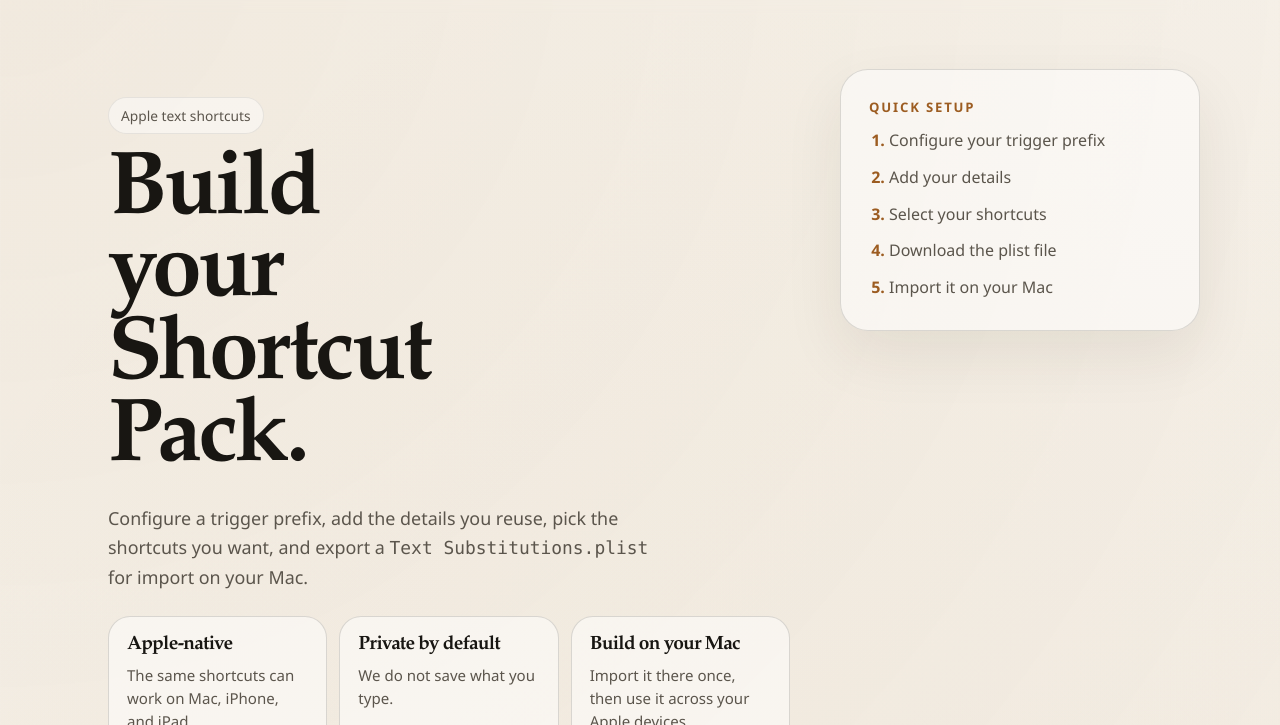
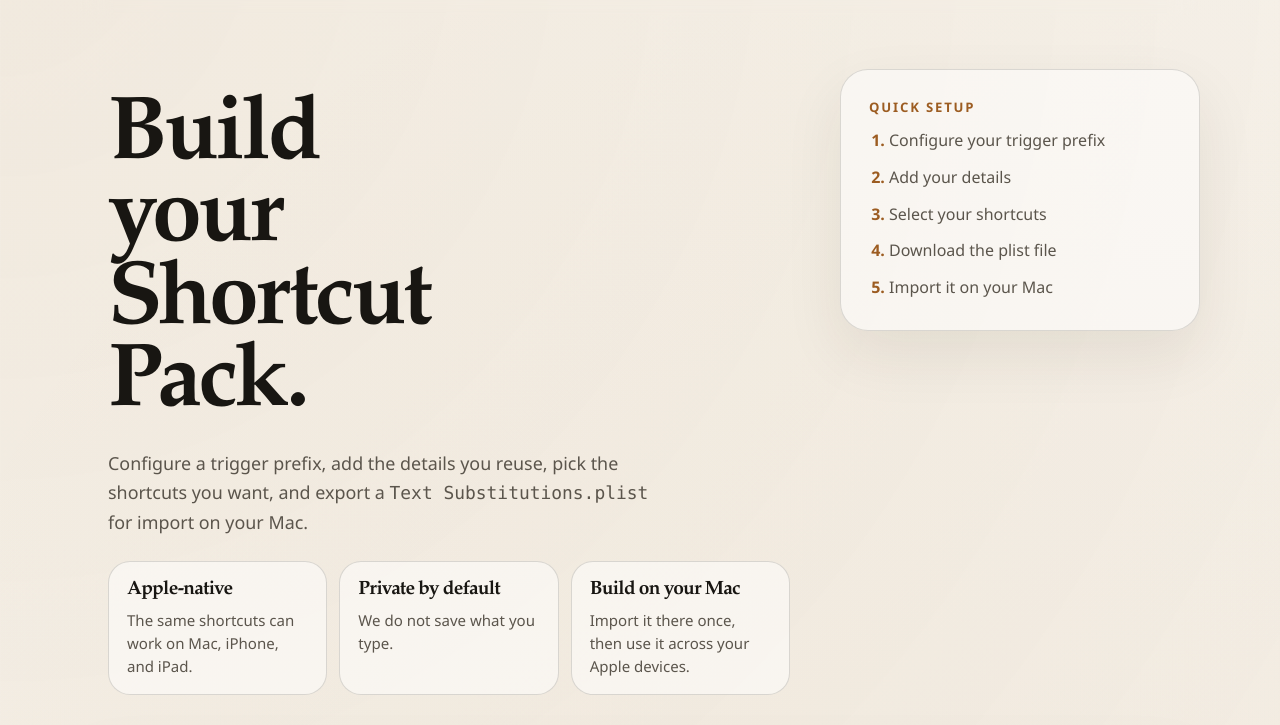
Before and after one commit to amamujee/shortcut-pack, a website: page generator.html in a window 1280 px wide. Shown: the part 75-800 px from the top of the page. Drawn offline with Linux system fonts and the light colour scheme.

Commit message:
Remove leftover builder eyebrow

```diff
--- a/generator.html
+++ b/generator.html
@@ -1053,7 +1053,6 @@ tbody tr.duplicate-row {
     <div class="page-shell">
       <header class="hero">
         <div class="hero-copy">
-          <p class="eyebrow">Apple text shortcuts</p>
           <h1>Build your Shortcut Pack.</h1>
           <p class="lede">
             Configure a trigger prefix, add the details you reuse, pick the shortcuts
```
Also changed, not shown: generator.source.html (+0 -1 lines), index.html (+1 -1 lines).
